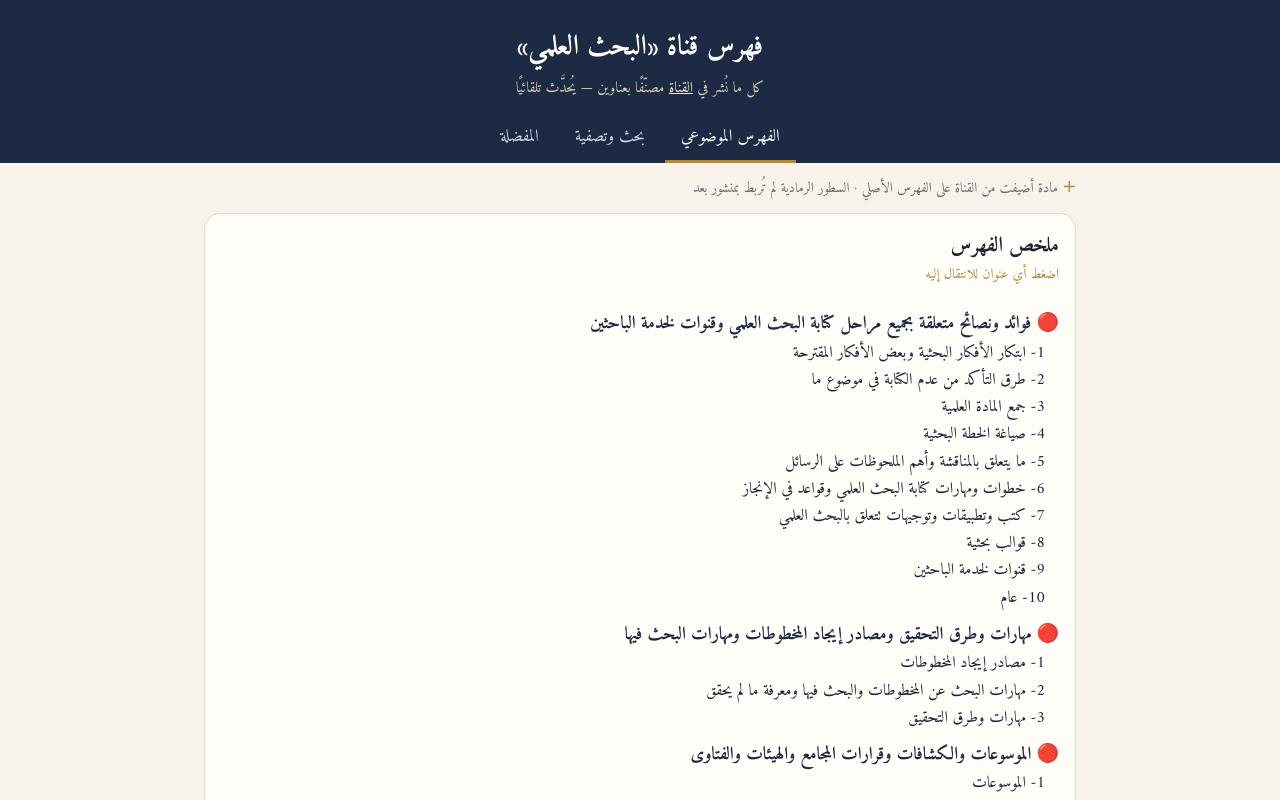
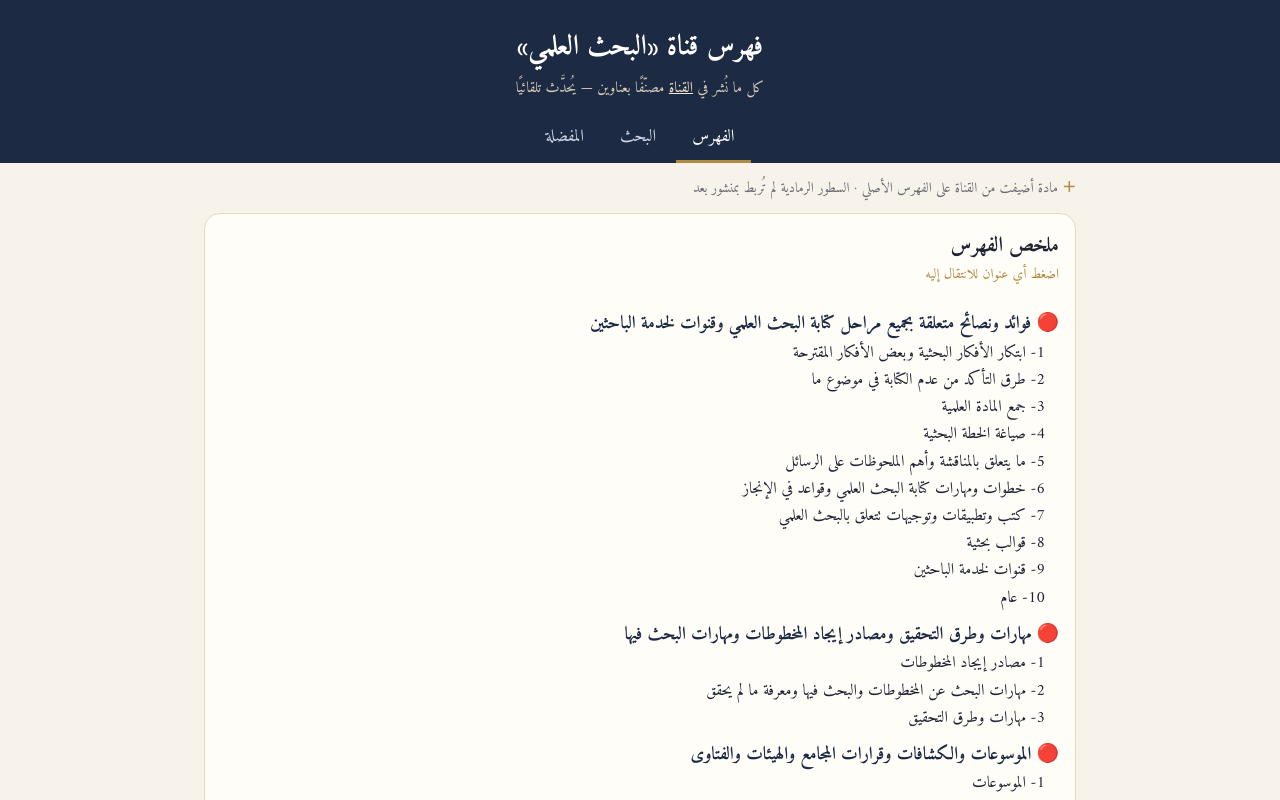
Before and after one commit to naifk1988/bahth-ilmi, a plain HTML site: page index.html in a window 1280 px wide. Shown: the top 800 px of the page. Drawn offline with Linux system fonts and the light colour scheme.

Commit message:
اختصار أسماء التبويبات للجوال
Co-Authored-By: Claude Opus 5.5 <noreply@anthropic.com>
Claude-Session: https://claude.ai/code/session_01PPwcQbkgqiQgzo2obfaDwa

```diff
--- a/index.html
+++ b/index.html
@@ -114,7 +114,7 @@ body.p-view .bar,body.p-view #list,body.p-view #paths{display:none}
 <header>
   <h1>فهرس قناة «البحث العلمي»</h1>
   <p>كل ما نُشر في <a href="https://t.me/al_bahth_al_ilmi" target="_blank" rel="noopener">القناة</a> مصنّفًا بعناوين — يُحدَّث تلقائيًا</p>
-  <div class="tabs"><button type="button" data-p="paths" class="on">الفهرس الموضوعي</button><button type="button" data-p="list">بحث وتصفية</button><button type="button" data-p="fav">المفضلة</button></div>
+  <div class="tabs"><button type="button" data-p="paths" class="on">الفهرس</button><button type="button" data-p="list">البحث</button><button type="button" data-p="fav">المفضلة</button></div>
 </header>
 <div class="wrap">
   <div class="bar">
```
